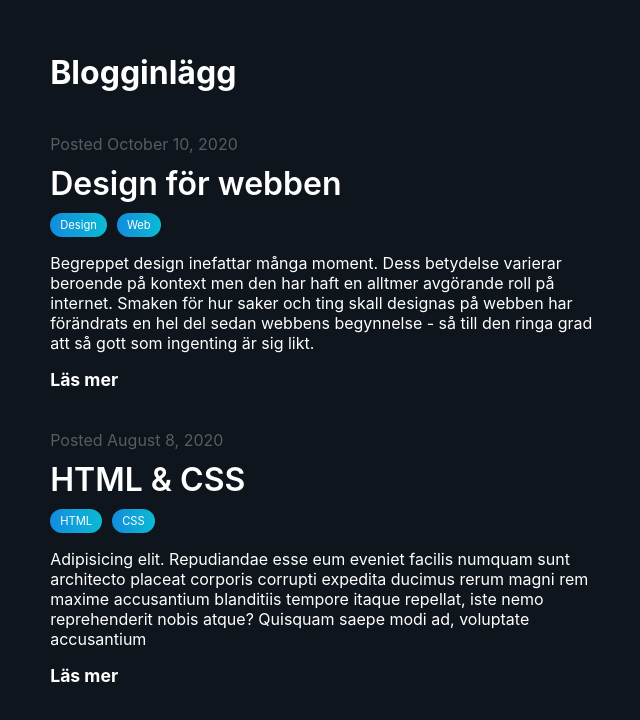
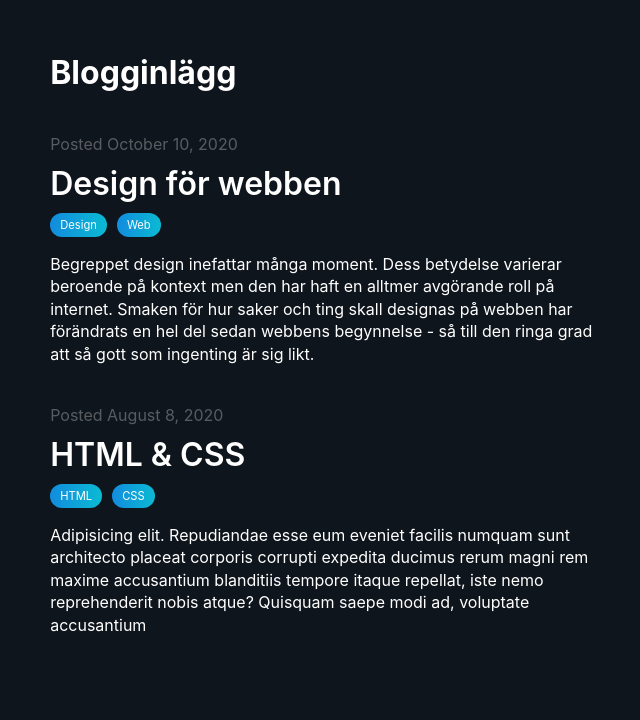
Before and after one commit to SkySails/teorihandboken, a Next.js app: page / in a window 1280 px wide. Shown: the top 720 px of the page, without its empty margins (307-947 px from the left). Built offline with nearby package versions, Linux system fonts and the light colour scheme.

Commit message:
Export parts to separate components

```diff
--- a/pages/index.js
+++ b/pages/index.js
@@ -14,10 +14,7 @@ export default function Home({ posts }) {
       </Head>
       <h1>Blogginlägg</h1>
       {posts.map(
-        ({
-          frontmatter: { title, description, date, snippet, tags },
-          slug,
-        }) => (
+        ({ metadata: { title, description, date, snippet, tags }, slug }) => (
           <Link href={`/post/[slug]`} as={`/post/${slug}`} key={title}>
             <article>
               <time>Posted {date}</time>
@@ -34,12 +31,7 @@ export default function Home({ posts }) {
                   </div>
                 </div>
               </header>
-              <section>
-                <p>{snippet}</p>
-              </section>
-              <a>
-                Läs mer <StyledArrow />
-              </a>
+              <p className="post-snippet">{snippet}</p>
             </article>
           </Link>
         )
@@ -56,12 +48,26 @@ const Container = styled.main`
   color: white;
   padding-top: 2rem;
 
+  & > * {
+    -ms-grid-column: 2;
+    grid-column: 2;
+    padding: 0 20px;
+  }
+
+  h2 {
+    font-weight: 600;
+    font-size: 2em;
+    margin: 0;
+  }
+
   article {
-    margin: 20px 0;
-    padding: 0 20px;
+    padding: 20px;
+    border-radius: 10px;
+    transition: background 0.2s;
 
     &:hover {
       cursor: pointer;
+      background: #151d26;
       & h2 {
         color: #00ffc2;
       }
@@ -70,6 +76,12 @@ const Container = styled.main`
     time {
       opacity: 0.3;
     }
+
+    header {
+      margin-top: 10px;
+      display: flex;
+      align-items: flex-start;
+      justify-content: space-between;
     }
 
     .tags {
@@ -90,44 +102,10 @@ const Container = styled.main`
       }
     }
 
-  & > * {
-    -ms-grid-column: 2;
-    grid-column: 2;
-    padding: 0 20px;
+    .post-snippet {
+      line-height: 1.4em;
+      margin-bottom: 0;
     }
-
-  h2 {
-    font-weight: 600;
-    font-size: 2em;
-    margin: 0;
-  }
-
-  header {
-    margin-top: 10px;
-    display: flex;
-    align-items: flex-start;
-    justify-content: space-between;
-  }
-
-  a {
-    text-decoration: none;
-    color: white;
-    font-weight: bold;
-    display: flex;
-    align-items: center;
-    font-size: 1.1em;
-  }
-`;
-
-const StyledArrow = styled(Arrow)`
-  width: 25px;
-  margin-left: -20px;
-  opacity: 0;
-  transition: 150ms;
-
-  ${Container} article:hover & {
-    margin-left: 10px;
-    opacity: 1;
   }
 `;
 
@@ -143,14 +121,14 @@ export async function getStaticProps() {
 
     const formattedDate = moment(data.date).format("MMMM M, YYYY");
 
-    const frontmatter = {
+    const metadata = {
       ...data,
       date: formattedDate,
     };
 
     return {
       slug: filename.replace(".md", ""),
-      frontmatter,
+      metadata,
     };
   });
 
```
Lines whose indentation alone changed are shown as unchanged.
